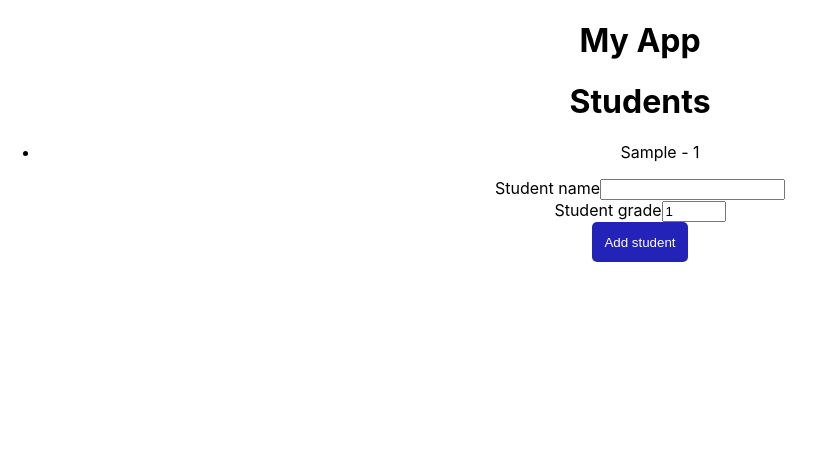
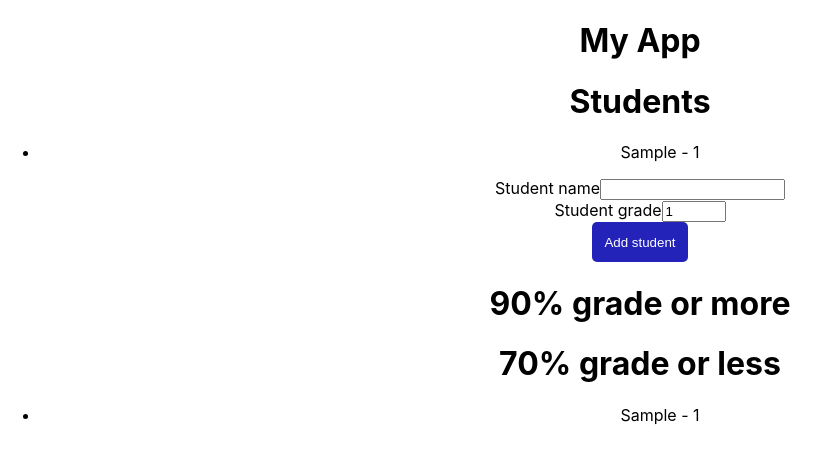
Before and after one commit to alberto-2-garcia/react-typescript-masterclass, a React (Create React App) app: page / in a window 1280 px wide. Both pictures are taken after typing "Sample" into the empty fields and a click on the button "Add student". Shown: the top 460 px of the page, without its empty margins (0-830 px from the left). Built offline with nearby package versions, Linux system fonts and the light colour scheme.

Commit message:
Finished students sections

```diff
--- a/src/App.tsx
+++ b/src/App.tsx
@@ -4,7 +4,8 @@ import './App.scss';
 import UserManager from './components/UserManager';
 import StudentManager from './components/StudentManager'
 
-import { StudentContextProvider } from './context/StudentContext';
+import { StudentContextProvider, StudentContext } from './context/StudentContext';
+import { StudentFilter } from './components/StudentFilter';
 
 function App() {
   return (
@@ -12,6 +13,14 @@ function App() {
       <h1>My App</h1>
       <StudentContextProvider >
         <StudentManager />
+        <StudentContext.Consumer>
+          {(studentList) => (
+            <>
+              <StudentFilter title={'90% grade or more'} studentList={studentList.students.filter(student => student.grade >= 90)} />
+              <StudentFilter title={'70% grade or less'} studentList={studentList.students.filter(student => student.grade <= 70)} />
+            </>
+          )}
+        </StudentContext.Consumer>
       </StudentContextProvider>
       {/* <UserManager ownerName='idk' /> */}
     </div>
--- /dev/null
+++ b/src/components/StudentFilter/index.tsx
@@ -0,0 +1,12 @@
+import React from 'react'
+import { UserList } from '../StudentList'
+import { StudentFilterProps } from './interface'
+
+export const StudentFilter: React.FC<StudentFilterProps> = ({ title, studentList }) => {
+  return (
+    <div>
+      <h1>{title}</h1>
+      <UserList students={studentList} />
+    </div>
+  )
+}
--- /dev/null
+++ b/src/components/StudentFilter/interface.ts
@@ -0,0 +1,6 @@
+import { StudentType } from "../../context/StudentContext";
+
+export interface StudentFilterProps {
+  title: string;
+  studentList: StudentType[];
+}
--- /dev/null
+++ b/src/components/StudentList/index.tsx
@@ -0,0 +1,12 @@
+import React from 'react'
+import { StudentListProps } from './interface'
+
+export const UserList: React.FC<StudentListProps> = ({ students }) => {
+  return (
+    <ul>
+      {students.map(({name, grade}) => (
+        <li key={name + grade}>{name} - {grade}</li>
+      ))}
+    </ul>
+  )
+}
--- /dev/null
+++ b/src/components/StudentList/interface.ts
@@ -0,0 +1,5 @@
+import { StudentType } from "../../context/StudentContext";
+
+export interface StudentListProps {
+  students: StudentType[];
+}
--- a/src/components/StudentManager/index.tsx
+++ b/src/components/StudentManager/index.tsx
@@ -4,6 +4,7 @@ import { StudentManagerProps, StudentManagerState } from './interface';
 import { InputText } from '../InputText';
 import { Button } from '../Button';
 import { StudentContext, StudentType } from '../../context/StudentContext';
+import { UserList } from '../StudentList';
 
 export default class UserManager extends Component<StudentManagerProps, StudentManagerState> {
   constructor(props: StudentManagerProps) {
@@ -50,11 +51,7 @@ export default class UserManager extends Component<StudentManagerProps, StudentM
         <StudentContext.Consumer>
           {(studentList) => (
             <>
-              <ul>
-                {studentList.students.map(({name, grade}) => (
-                  <li key={name + grade}>{name} - {grade}</li>
-                ))}
-              </ul>
+              <UserList students={studentList.students} />
               <form onSubmit={(event) => this.handleSumbitEvent(event, studentList.updateStudent)}>
                 <InputText labelText='Student name' type='text' name='name' value={name} onChange={this.handleChangeEvent} />
                 <InputText labelText='Student grade' type='number' name='grade' value={grade} onChange={this.handleChangeEvent} min={1} max={100} />
```
